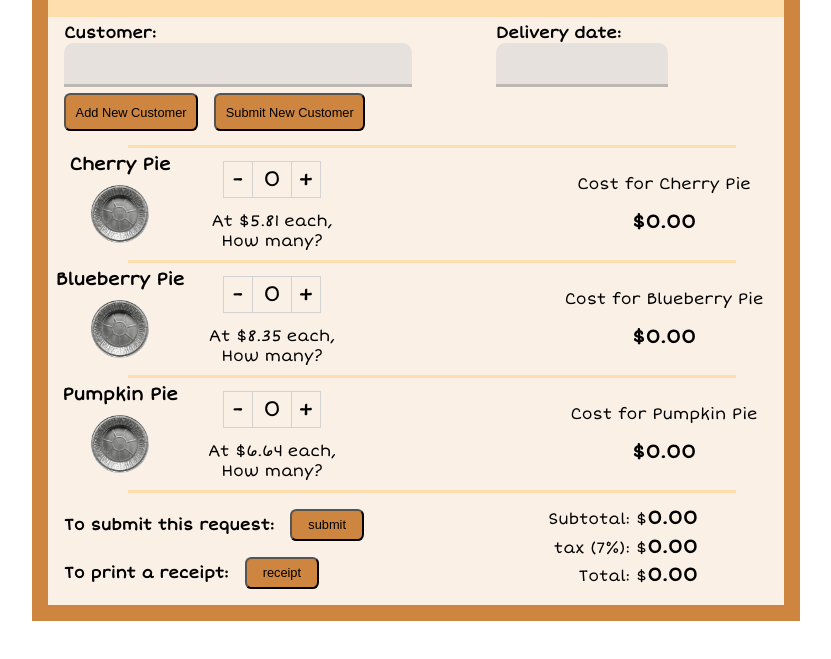
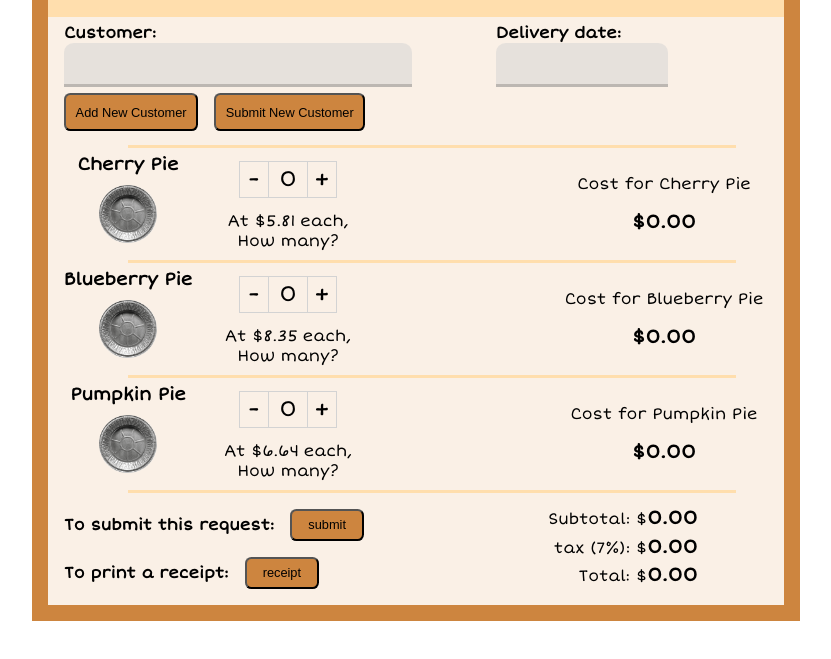
Before and after one commit to Mollert/orderForm, a plain HTML site: page index.html in a window 1280 px wide. Shown: the part 127-786 px from the top of the page, without its empty margins (224-1055 px from the left). Drawn offline with nearby package versions, Linux system fonts and the light colour scheme.

Commit message:
added space to prevent text wrap in Safari

```diff
--- a/cssEntry.css
+++ b/cssEntry.css
@@ -18,7 +18,7 @@
 }
 
 .selection {
-	width: 9rem;
+	width: 10rem;
 	font-size: 1.1rem;
 	font-weight: bold;
 	display: flex;
@@ -82,7 +82,7 @@
 .pieTotal {
 	width: 13rem;
 	text-align: center;
-	margin-left: 13rem;
+	margin-left: 12rem;
 }
 
 .pieCostTitle {
--- a/cssTally.css
+++ b/cssTally.css
@@ -10,7 +10,7 @@
 }
 
 #inputButtons {
-	width: 23rem;
+	width: 26rem;
 	font-size: 1.0rem;
 	font-weight: bold;
 	display: flex;
@@ -35,7 +35,7 @@
 }
 
 #allCosts {
-	width: 23rem;
+	width: 20rem;
 	text-align: right;
 	margin: 0.8rem 5.4rem 0 0;
 }
--- a/index.html
+++ b/index.html
@@ -57,7 +57,7 @@
 			<div class="entry">
 				<div class="selection">
 					<div class="description">Cherry Pie</div>
-					<input type="image" id="cherry" class="selector" name="none" src="./image/pieNone.png"/>
+					<input type="image" id="cherry" class="selector" name="none" src="./image/pieNone.png" alt="Pie tin"/>
 				</div>
 				<div class="costQty">
 					<div class="quantity">
@@ -79,7 +79,7 @@
 			<div class="entry">
 				<div class="selection">
 					<div class="description">Blueberry Pie</div>
-					<input type="image" id="blueberry" class="selector" name="none" src="./image/pieNone.png"/>
+					<input type="image" id="blueberry" class="selector" name="none" src="./image/pieNone.png" alt="Pie tin"/>
 				</div>
 				<div class="costQty">
 					<div class="quantity">
@@ -101,7 +101,7 @@
 			<div class="entry">
 				<div class="selection">
 					<div class="description">Pumpkin Pie</div>
-					<input type="image" id="pumpkin" class="selector" name="none" src="./image/pieNone.png"/>
+					<input type="image" id="pumpkin" class="selector" name="none" src="./image/pieNone.png" alt="Pie tin"/>
 				</div>
 				<div class="costQty">
 					<div class="quantity">
```
Also changed, not shown: javascriptCustomer.js (+5 -5 lines), javascriptTally.js (+10 -2 lines).
